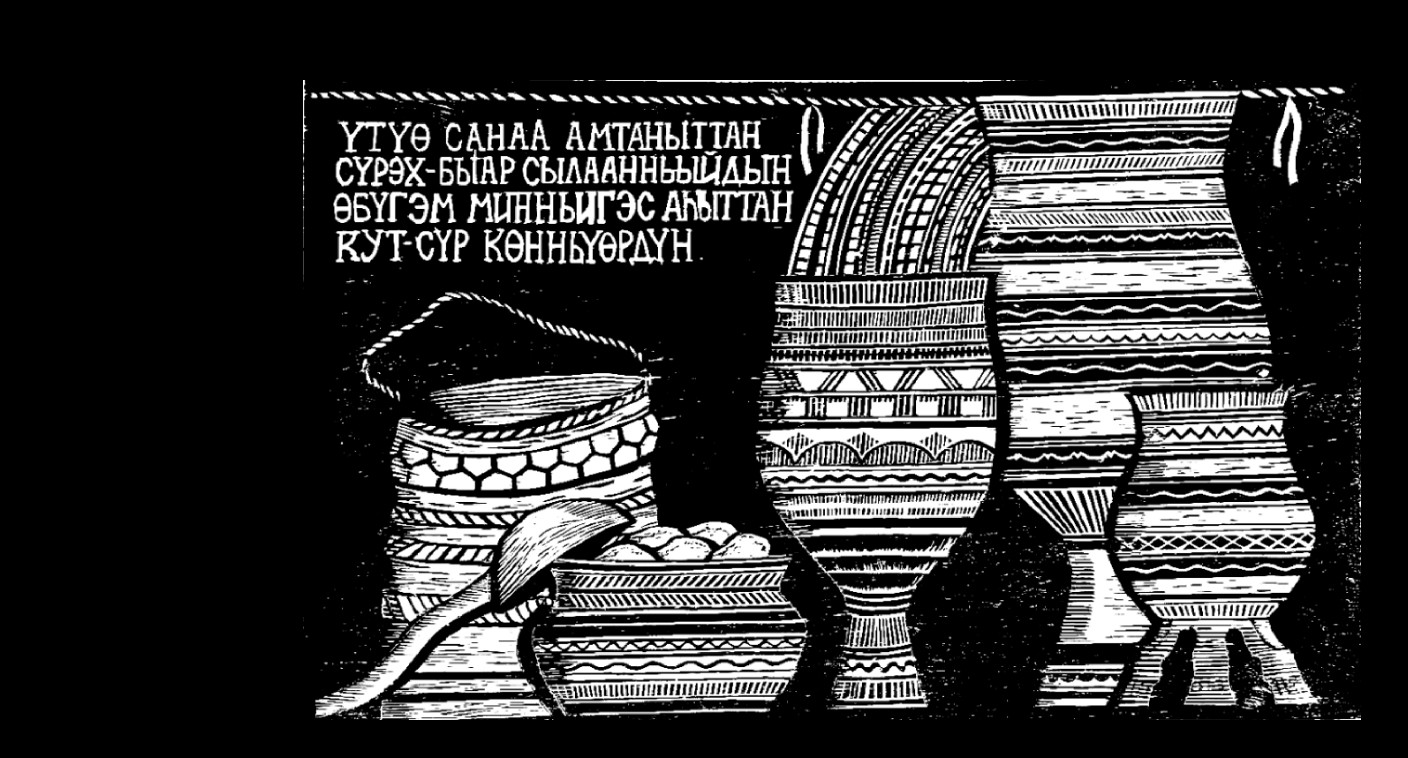
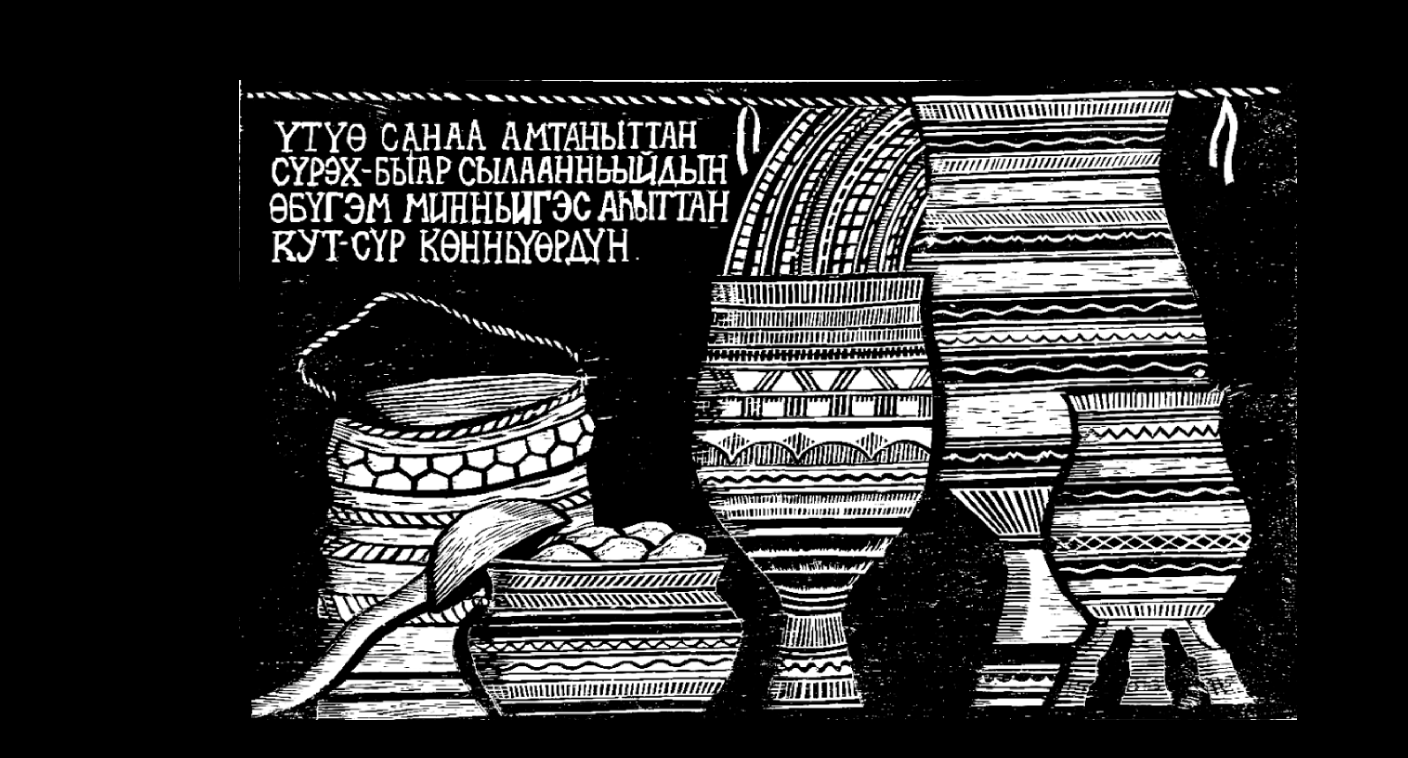
Before and after one commit to sandil13/threeproj, a website: page index.html in a window 1280 px wide. Shown: the whole page, 1408 px wide, since content can reach past the window. Drawn offline with Linux system fonts and the light colour scheme.

Commit message:
index.html

```diff
--- a/index.html
+++ b/index.html
@@ -27,7 +27,7 @@
       background-image: url('кар.png');
       z-index: 1;
       top: 10%;
-      margin-left: 20%
+      margin-left: 15%
     }
 
     /* Адаптив для маленьких экранов */
```
